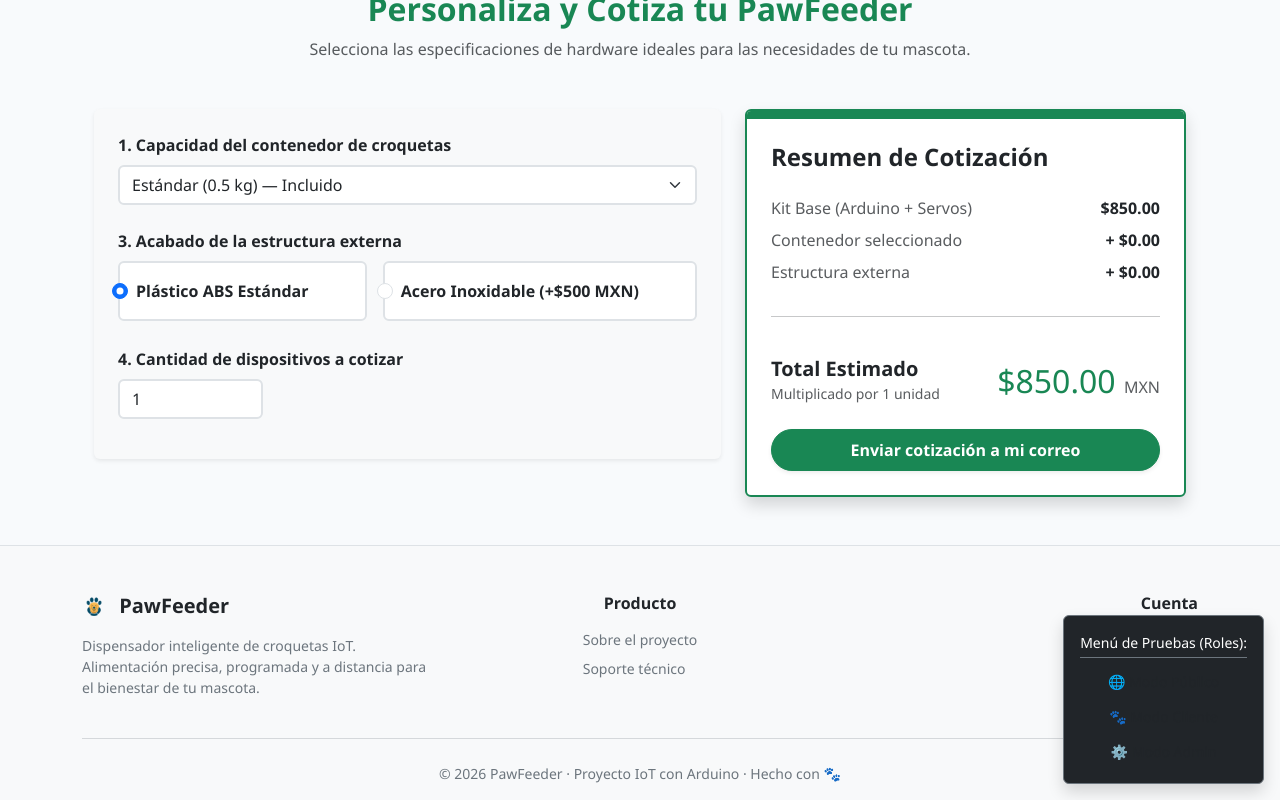
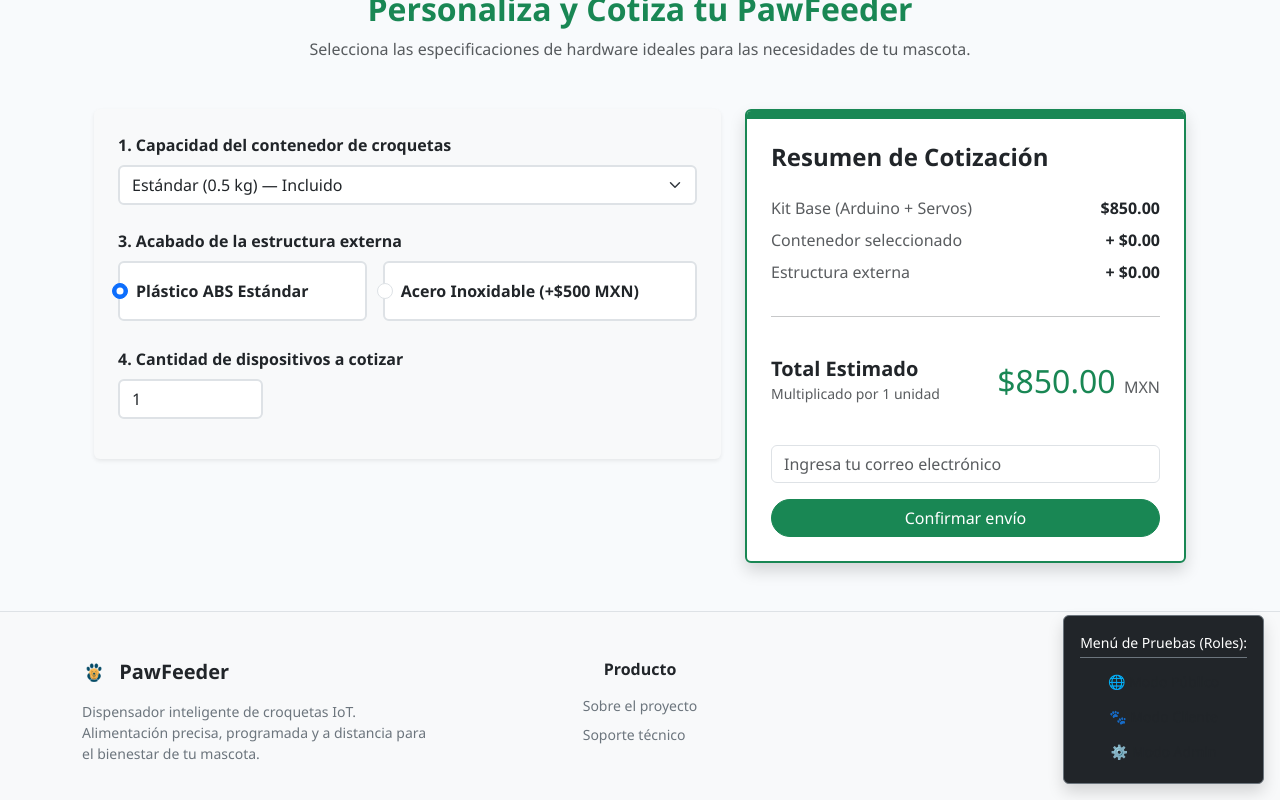
Before and after one commit to IDGS-905-23002455/pawfeederFronted, an Angular app: page /about in a window 1280 px wide. Both pictures are taken after a click on the button "Enviar cotización a mi correo". Shown: the part 1891-2691 px from the top of the page. Built offline with nearby package versions, Linux system fonts and the light colour scheme.

Commit message:
Funcionamiento de los botones

```diff
--- a/src/app/components/about/about.html
+++ b/src/app/components/about/about.html
@@ -153,10 +153,37 @@
         </div>
 
         <div class="mt-auto">
-          <button class="btn btn-success w-100 rounded-pill py-2 fw-bold shadow-sm">
-            Enviar cotización a mi correo
-          </button>
-        </div>
+
+    <!-- Botón principal -->
+    <button
+        *ngIf="!mostrarInputCorreo"
+        class="btn btn-success w-100 rounded-pill py-2 fw-bold shadow-sm"
+        (click)="mostrarCampoCorreo()">
+
+        Enviar cotización a mi correo
+
+    </button>
+
+    <!-- Formulario -->
+    <div *ngIf="mostrarInputCorreo" class="mt-3">
+
+        <input
+            type="email"
+            class="form-control mb-3"
+            placeholder="Ingresa tu correo electrónico"
+            [(ngModel)]="correoUsuario">
+
+        <button
+            class="btn btn-success w-100 rounded-pill"
+            (click)="enviarCotizacion()">
+
+            Confirmar envío
+
+        </button>
+
+    </div>
+
+</div>
 
       </div>
     </div>
--- a/src/app/components/about/about.ts
+++ b/src/app/components/about/about.ts
@@ -1,41 +1,93 @@
 import { Component } from '@angular/core';
 import { CommonModule } from '@angular/common';
-import { FormsModule } from '@angular/forms'; // <-- Importamos FormsModule para usar [(ngModel)]
+import { FormsModule } from '@angular/forms';
 import { RouterLink } from '@angular/router';
-
+import { HttpClient } from '@angular/common/http';
 
 @Component({
   selector: 'app-about',
   standalone: true,
-  imports: [CommonModule, FormsModule, RouterLink], // <-- Agrégalo aquí
+  imports: [
+    CommonModule,
+    FormsModule,
+    RouterLink
+  ],
   templateUrl: './about.html',
   styleUrl: './about.css'
 })
 export class About {
-  // Precios base y valores por defecto
-  precioBase: number = 850; // Costo del circuito base + Arduino + motores
 
-  // Opciones seleccionadas por el usuario
+  constructor(private http: HttpClient) {}
+
+  // Precio base
+  precioBase: number = 850;
+
+  // Datos de la cotización
   tamanoContenedor: string = 'chico';
   incluyeCamara: boolean = false;
   materialEstructura: string = 'plastico';
   cantidadDispositivos: number = 1;
 
-  // Función matemática que calcula el precio final en tiempo real
+  mostrarInputCorreo = false;
+  // Correo del cliente
+  correoUsuario: string = '';
+
+  // Calcula el total automáticamente
   get calcularTotal(): number {
+
     let total = this.precioBase;
 
-    // 1. Modificador por tamaño
-    if (this.tamanoContenedor === 'mediano') total += 200;
-    if (this.tamanoContenedor === 'grande') total += 450;
+    if (this.tamanoContenedor === 'mediano')
+      total += 200;
 
-    // 2. Modificador por sensores / cámara
-    if (this.incluyeCamara) total += 350;
+    if (this.tamanoContenedor === 'grande')
+      total += 450;
 
-    // 3. Modificador por material
-    if (this.materialEstructura === 'premium') total += 500;
+    if (this.incluyeCamara)
+      total += 350;
 
-    // Multiplicamos por la cantidad de PawFeeders que se quieran armar
+    if (this.materialEstructura === 'premium')
+      total += 500;
+
     return total * this.cantidadDispositivos;
   }
+
+  mostrarCampoCorreo() {
+  this.mostrarInputCorreo = true;
 }
+
+enviarCotizacion() {
+
+  if (!this.correoUsuario) {
+    alert("Ingresa un correo electrónico.");
+    return;
+  }
+
+  const datos = {
+    correo: this.correoUsuario,
+    contenedor: this.tamanoContenedor,
+    material: this.materialEstructura,
+    cantidad: this.cantidadDispositivos,
+    total: this.calcularTotal
+  };
+
+  this.http.post(
+    'https://localhost:7122/api/Cotizacion/enviar',
+    datos
+  ).subscribe({
+    next: () => {
+      alert("La cotización fue enviada correctamente.");
+
+      // Limpiar formulario
+      this.correoUsuario = '';
+      this.mostrarInputCorreo = false;
+    },
+    error: (error) => {
+      console.error(error);
+      alert("Error al enviar la cotización.");
+    }
+  });
+
+}
+
+}
```
